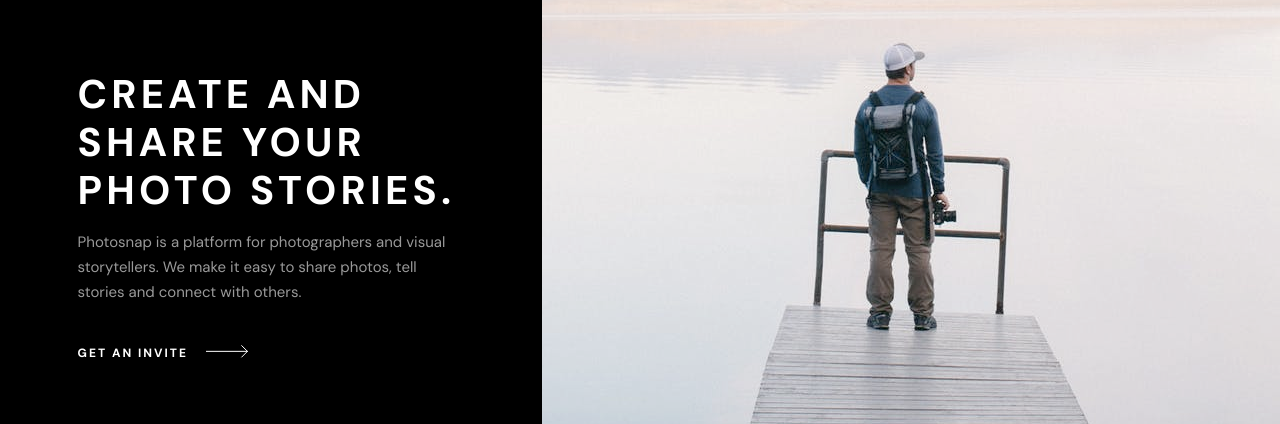
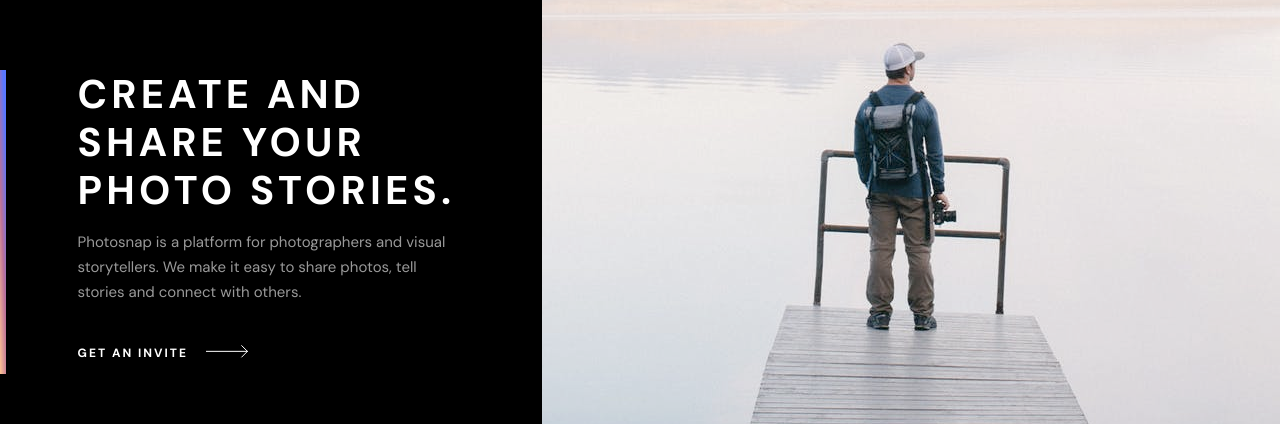
Before and after one commit to viblo29/photosnap, a Next.js app in the folder my-app/: page / in a window 1280 px wide. Shown: the part 151-575 px from the top of the page. Built offline with nearby package versions, Linux system fonts and the light colour scheme.

Commit message:
left line

```diff
--- a/my-app/components/molecules/Home/HeroSection/HeroSection.tsx
+++ b/my-app/components/molecules/Home/HeroSection/HeroSection.tsx
@@ -5,8 +5,13 @@ function HeroSection() {
     <div className='w-full h-auto flex flex-col items-center'>
 
       {/* Section 1 */}
-        <div className='h-[650px] w-screen flex'>
-          <div className="bg-black text-white w-[610px] h-[650px] flex justify-center items-center">
+        <div className='h-[650px] w-full flex'>
+          <div className="bg-black text-white w-[610px] h-[650px] flex justify-center items-center relative">
+
+            <div className="absolute w-[6px] h-[304px] inset-0 top-[173px]">
+              <img src='/images/line.svg' alt="" />
+            </div>
+
             <div className='w-[387px] h-[304px]'>
                 <h1 className="text-[40px] font-bold tracking-[4.17px] leading-[48px]">
                   CREATE AND SHARE YOUR PHOTO STORIES.
```
Also changed, not shown: my-app/public/images/line.svg (added).
